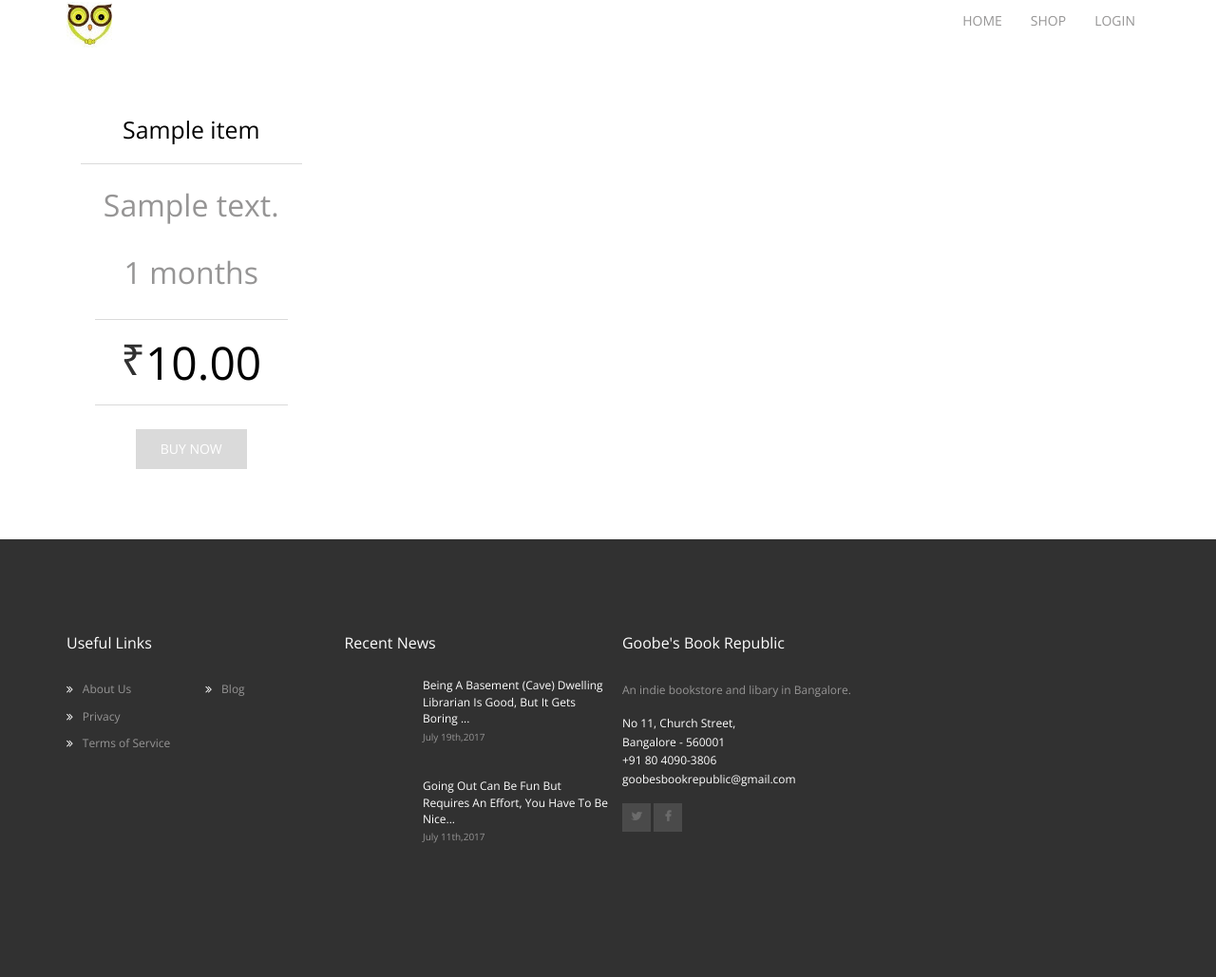
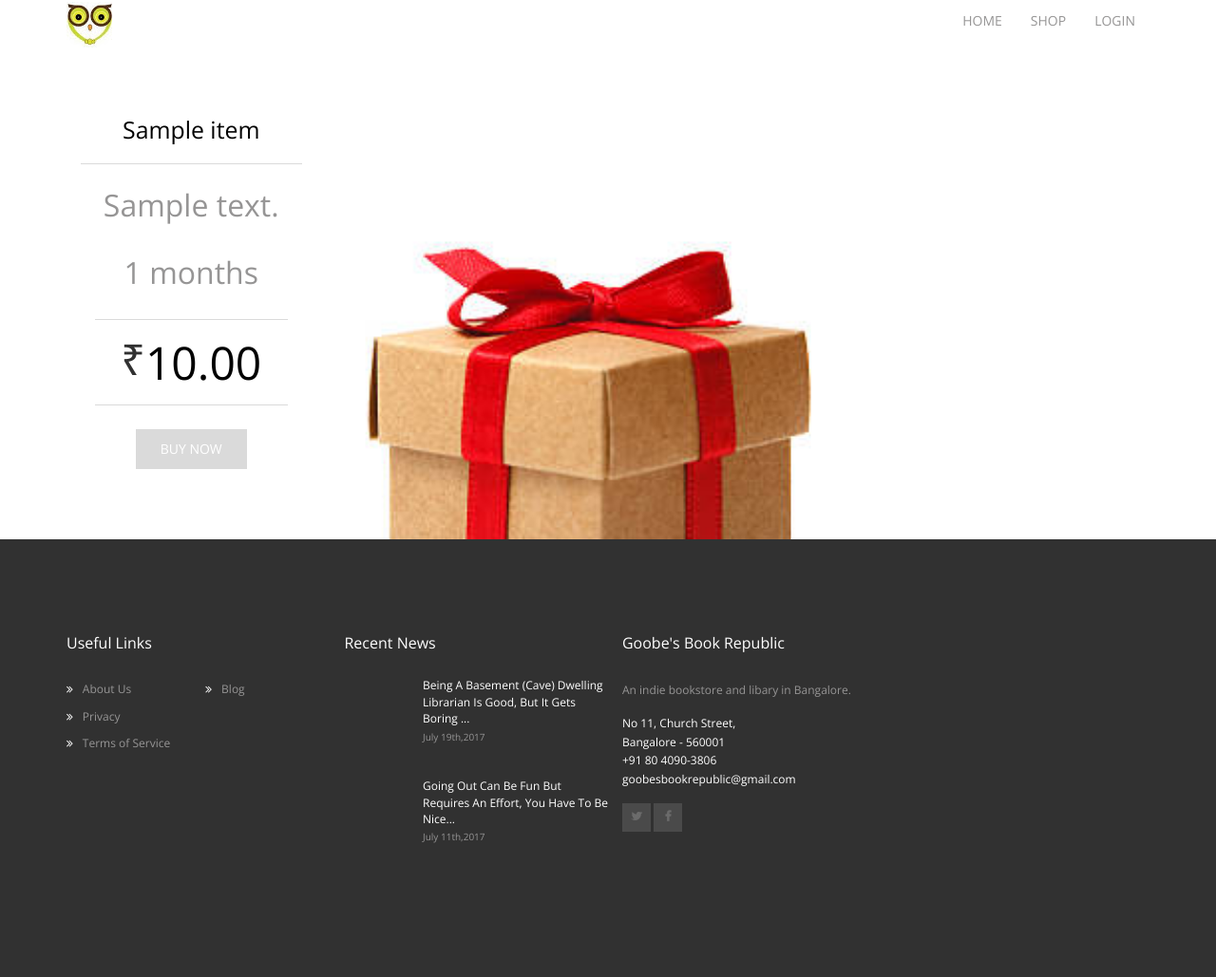
Before and after one commit to goobes/box, a Django app: page /shop/ in a window 1280 px wide. Shown: the part 14-1043 px from the top of the page at 95% size. Run offline with Django 3.2, Linux system fonts and the light colour scheme; tables that the repository leaves empty hold one stand-in row (values such as "Sample post"); parts of the project's set-up code (start-up, migrations or seed data) failed here and were passed over; some libraries are stand-ins or nearby versions.

Commit message:
Added background image to shop

```diff
--- a/apps/base/templates/base/item_list.html
+++ b/apps/base/templates/base/item_list.html
@@ -1,7 +1,7 @@
 {% extends 'base.html' %}
 
 {% block content %}
-<section>
+<section id="shop">
     <div class="container">
         <div class="row">
         {% for item in object_list %}
--- a/subscriptionbox/static/css/style.css
+++ b/subscriptionbox/static/css/style.css
@@ -1898,3 +1898,9 @@
     background-color: #553b08;
     color: white;
 }
+
+#shop {
+    background: url(../img/giftboxribbon.jpg) no-repeat center center;
+    background-attachment: fixed;
+    background-size: cover;
+}
```
Also changed, not shown: subscriptionbox/static/img/giftboxribbon.jpg (added).
